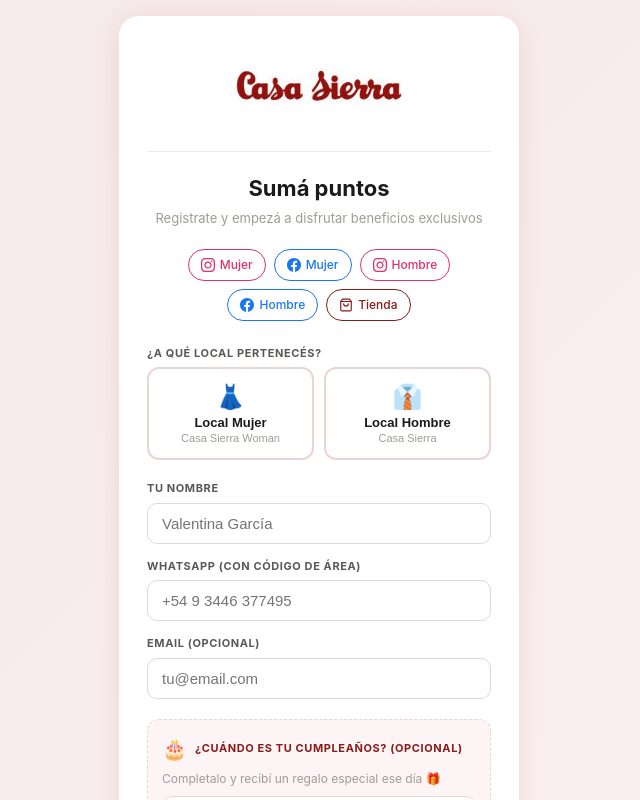
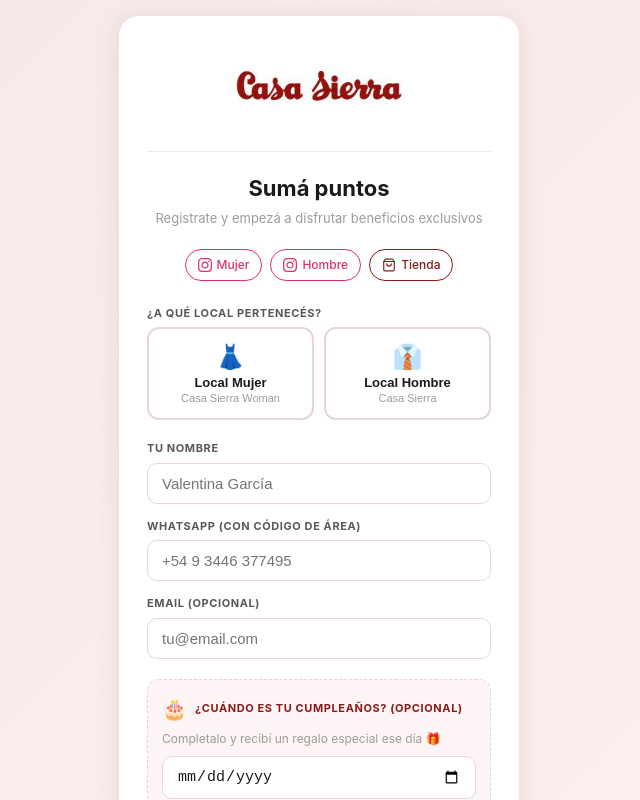
Before and after one commit to alvarolonardi/fideliza-frontend, a React (Create React App) app: page /registro in a window 1280 px wide. Shown: the top 800 px of the page, without its empty margins (321-961 px from the left). Built offline with nearby package versions, Linux system fonts and the light colour scheme.

Commit message:
fix: eliminar botones Facebook y corregir URL tienda online

```diff
--- a/src/pages/Registro.js
+++ b/src/pages/Registro.js
@@ -8,11 +8,9 @@
 const VINO_H = '#6e1414';
 
 const REDES = [
-  { id: 'ig_mujer',  label: 'Mujer',  icon: 'ig', url: 'https://www.instagram.com/casasierra.woman', color: '#E1306C' },
-  { id: 'fb_mujer',  label: 'Mujer',  icon: 'fb', url: 'https://www.facebook.com/casasierrawoman',  color: '#1877F2' },
-  { id: 'ig_hombre', label: 'Hombre', icon: 'ig', url: 'https://www.instagram.com/casa_sierra',     color: '#E1306C' },
-  { id: 'fb_hombre', label: 'Hombre', icon: 'fb', url: 'https://www.facebook.com/casasierra',       color: '#1877F2' },
-  { id: 'tienda',    label: 'Tienda', icon: 'shop',url: 'https://www.casasierrashop.com',            color: VINO     },
+  { id: 'ig_mujer',  label: 'Mujer',  icon: 'ig',   url: 'https://www.instagram.com/casasierra.woman', color: '#E1306C' },
+  { id: 'ig_hombre', label: 'Hombre', icon: 'ig',   url: 'https://www.instagram.com/casa_sierra',      color: '#E1306C' },
+  { id: 'tienda',    label: 'Tienda', icon: 'shop',  url: 'https://www.casasierrashop.com.ar/',         color: VINO     },
 ];
 
 function IgIcon({ size = 14 }) {
```
